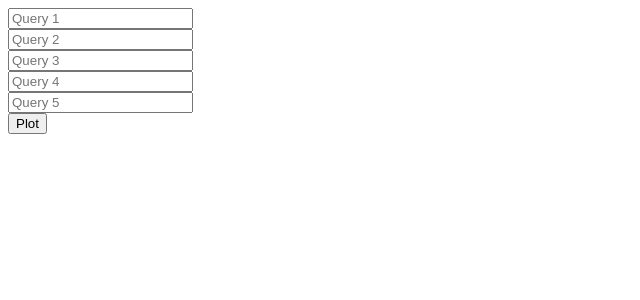
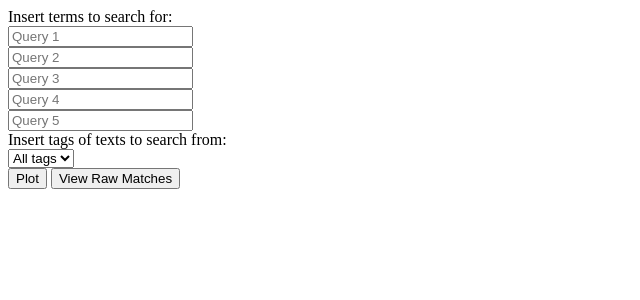
Before and after one commit to epistemologist/OpenITIViewer, a Flask app: page / in a window 1280 px wide. Shown: the top 300 px of the page, without its empty margins (0-640 px from the left). Run offline with Flask 3, Linux system fonts and the light colour scheme; parts of the project's set-up code (start-up, migrations or seed data) failed here and were passed over.

Commit message:
Updating repository

```diff
--- a/defs.py
+++ b/defs.py
@@ -1,37 +1,51 @@
 from dataclasses import dataclass
 from typing import *
 from multiprocessing import cpu_count
-import pickle
+import pickle, re
 
 @dataclass
 class Text:
-    idx: int
-    filename: str
-    author: str
-    title: str
-    date: int
-    tags: Set[str]
-    word_count: int
-    unique_work_identifier: str
-    is_primary: bool
+	idx: int
+	filename: str
+	author: str
+	title: str
+	date: int
+	tags: Set[str]
+	word_count: int
+	unique_work_identifier: str
+	is_primary: bool
 
-    def __post_init__(self):
-        self.tags = { i for i in self.tags if i }
+	def __post_init__(self):
+		self.tags = { i for i in self.tags if i }
 
-    def __hash__(self):
-        return hash(self.idx)
+	def __hash__(self):
+		return hash(self.idx)
 
 @dataclass
 class Match:
-    matched_text: str
-    match_loc: Tuple[int, int]
-    preview_before: str
-    preview_after: str
-    text: Text
+	matched_text: str
+	match_loc: Tuple[int, int]
+	preview_before: str
+	preview_after: str
+	text: Text
 
-    def __repr__(self):
-        return f"{self.preview_before} **{self.matched_text}** {self.preview_after}"
+	def __repr__(self):
+		return f"{self.preview_before} **{self.matched_text}** {self.preview_after}"
+
+	def to_html_row(self):
+		return f"""
+			<tr>
+				<th>{self.text.unique_work_identifier}</th>
+				<th>{self.preview_before}<b>{self.matched_text}</b>{self.preview_after}</th>
+			</tr>
+		"""
 
 all_texts = [Text(**t) for t in pickle.load(open("./texts_info.pkl", 'rb'))]
 all_primary_texts = [t for t in all_texts if t.is_primary]
+
+all_text_tags = set().union(*[t.tags for t in all_texts])
+choosable_tags = list(sorted(
+	[i for i in all_text_tags if re.match( "^[A-Z_]+$", i )]
+))
+
 texts_by_filename = {text.filename: text for text in all_texts}
--- a/server.py
+++ b/server.py
@@ -4,43 +4,67 @@ from io import BytesIO
 
 from flask import Flask, render_template, request, redirect, url_for, send_file
 
+from defs import choosable_tags
 from search import search_all_files, SearchOptions
 from process_data import get_normalized_freq_over_time
 
 
-options = SearchOptions(
-        insert_space = True,
-        only_primary_version = False
-)
 INTERVAL_LEN = 50
 
 
 app = Flask(__name__)
 
+@app.route("/", methods = ["GET", "POST"])
+def main():
+	if request.method == "POST":
+		print(request.form)
+		all_matches = []
+		options = SearchOptions(
+			insert_space = True,
+			only_primary_version = False,
+			text_tags = None if request.form["tag"] == 'All tags' else { request.form['tag'] }
+		)
+		matches = {}
+		for query in ["query1", "query2", "query3", "query4", "query5"]:
+			search_term = request.form[query]
+			if search_term:
+				curr_matches = search_all_files(search_term, search_options=options)
+				matches[query] = curr_matches
 
-@app.route('/', methods = ["GET", "POST"])
-def main():
-    if request.method == "POST":
-        fig = Figure()
-        ax = fig.subplots()
-        matches = dict()
-        for query, val in request.form.items():
-            print(query,val)
-            if val:
-                curr_matches = search_all_files(val, search_options = options)
-                data = get_normalized_freq_over_time(curr_matches, INTERVAL_LEN)
-                X = data.keys()
-                Y = data.values()
-                ax.plot(X, Y, label = val)
-                pickle.dump(matches, open(f"./out/{query}.pkl", 'wb'))
-        ax.legend()
-        buf = BytesIO()
-        fig.savefig(buf, format="png")
-        buf.seek(0)
-        return send_file(buf, "plt.png")
-    else:
-        return render_template("test.html")
-
+		if "raw_matches" in request.form:
+			# return the raw matches
+			table_rows = "\n".join([ match.to_html_row()
+				for match in sorted(sum(matches.values(), []) , key = lambda m: m.text.date)
+			])
+			html_text = f"""
+			<html>
+			<table>
+			<tr>
+				<th>Text</th>
+				<th>Matching Text</th>
+			</tr>
+			{table_rows[:5000]}
+			</table>
+			</html>
+			"""
+			return html_text
+		elif "plot" in request.form:
+			# plot frequencies
+			fig = Figure()
+			ax = fig.subplots()
+			for search_term, curr_matches in matches.items():
+				data = get_normalized_freq_over_time(curr_matches, INTERVAL_LEN)
+				X = data.keys()
+				Y = data.values()
+				ax.plot(X, Y, label = search_term)
+			ax.legend()
+			buf = BytesIO()
+			fig.savefig(buf, format="png")
+			buf.seek(0)
+			return send_file(buf, "plt.png")
+		else:
+			raise ValueError("something went wrong!")
+	return render_template("test.html", tags = ["All tags"] + choosable_tags)
 
 if __name__ == "__main__":
-    app.run(debug=True, host="0.0.0.0", port=51)
+	app.run(debug=True, host="0.0.0.0", port=5011)
--- a/templates/test.html
+++ b/templates/test.html
@@ -1,10 +1,19 @@
 <html>
 	<form action="" method="post">
+		<label>Insert terms to search for:</label><br>
 		<input type="text" id="query1" name = "query1" placeholder = "Query 1"><br>
 		<input type="text" id="query2" name = "query2" placeholder = "Query 2"><br>
 		<input type="text" id="query3" name = "query3" placeholder = "Query 3"><br>
 		<input type="text" id="query4" name = "query4" placeholder = "Query 4"><br>
 		<input type="text" id="query5" name = "query5" placeholder = "Query 5"><br>
-			<input type="submit" value="Plot">
+		<label>Insert tags of texts to search from:</label><br>
+		<select name="tag" class='input'>
+		{% for tag in tags %}
+			<option value="{{tag}}">{{tag}}</option>
+		{% endfor %}
+		</select><br>
+		<input type="submit" name="plot" value="Plot">
+		<input type="submit" name="raw_matches" value="View Raw Matches">
+
 	</form>
 </html>
```
Also changed, not shown: search.py (+74 -68 lines), README.md. Lines whose indentation alone changed are shown as unchanged.
